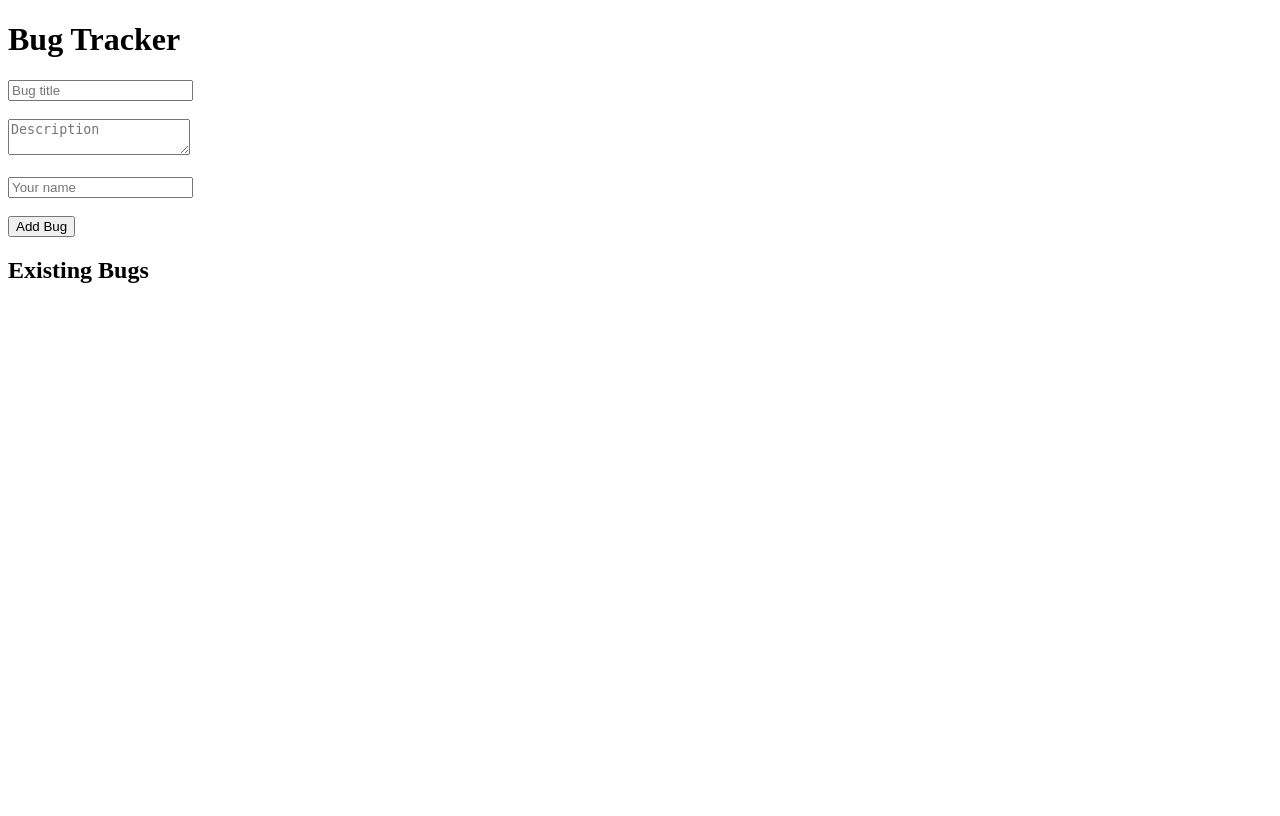
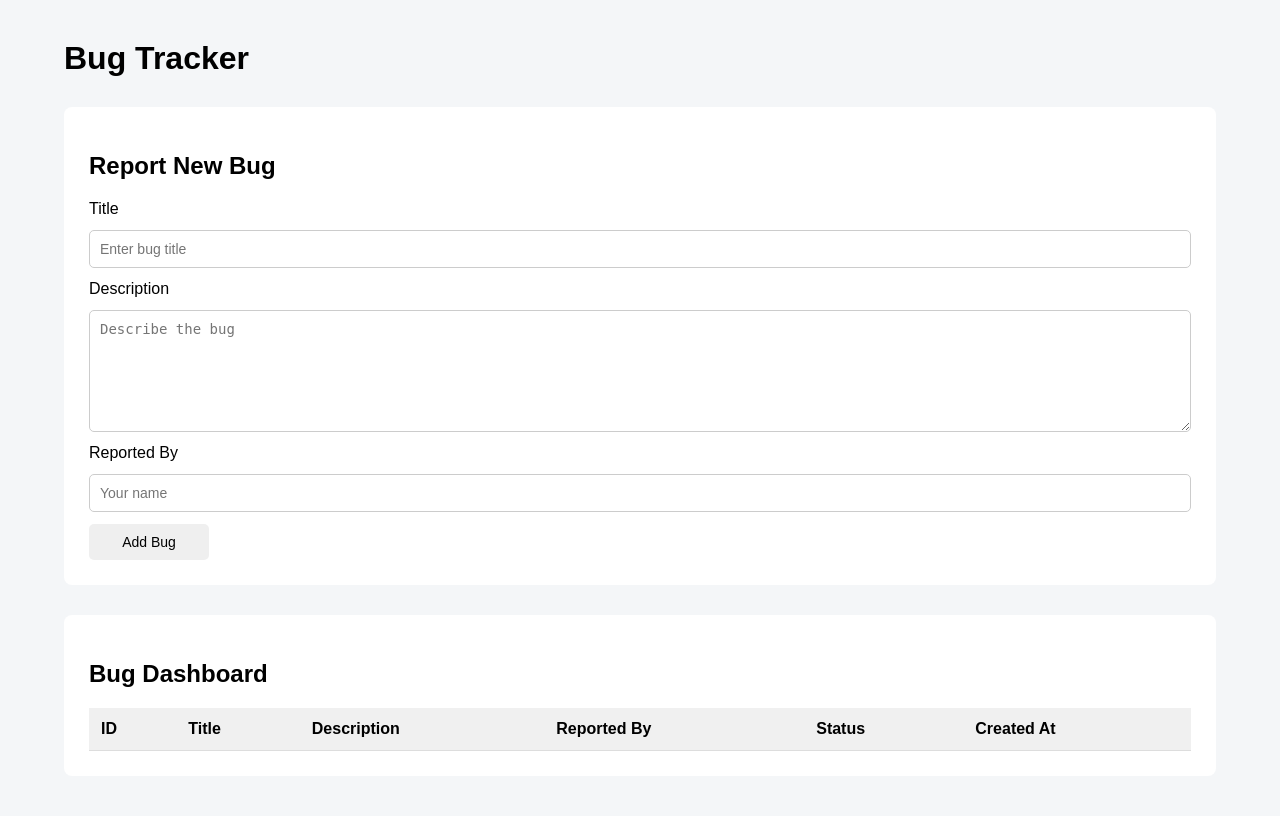
Before and after one commit to akkustunahann/bug-tracker, a Flask app: page / in a window 1280 px wide. Before the commit the page ends 283 px from the top, so only its background shows below. Run offline with Flask 3, Linux system fonts and the light colour scheme; data that the repository does not hold is empty.

Commit message:
Add UI layout and status badges

```diff
--- /dev/null
+++ b/static/style.css
@@ -0,0 +1,91 @@
+body {
+    font-family: Arial, sans-serif;
+    background-color: #f4f6f8;
+    margin: 0;
+    padding: 0;
+}
+
+.container {
+    width: 90%;
+    max-width: 1200px;
+    margin: 40px auto;
+}
+
+h1 {
+    margin-bottom: 30px;
+}
+
+.form-section,
+.dashboard-section {
+    background-color: white;
+    padding: 25px;
+    margin-bottom: 30px;
+    border-radius: 8px;
+}
+
+form {
+    display: flex;
+    flex-direction: column;
+    gap: 12px;
+}
+
+input,
+textarea {
+    padding: 10px;
+    font-size: 14px;
+    border: 1px solid #ccc;
+    border-radius: 5px;
+}
+
+textarea {
+    min-height: 100px;
+    resize: vertical;
+}
+
+button {
+    width: 120px;
+    padding: 10px;
+    border: none;
+    border-radius: 5px;
+    cursor: pointer;
+    font-size: 14px;
+}
+
+table {
+    width: 100%;
+    border-collapse: collapse;
+}
+
+th,
+td {
+    padding: 12px;
+    border-bottom: 1px solid #ddd;
+    text-align: left;
+}
+
+th {
+    background-color: #f0f0f0;
+}
+
+.status {
+    display: inline-block;
+    padding: 6px 10px;
+    border-radius: 15px;
+    font-size: 13px;
+    font-weight: bold;
+}
+
+.created {
+    background-color: #dbeafe;
+    color: #1e40af;
+}
+
+.in-progress {
+    background-color: #fef3c7;
+    color: #92400e;
+}
+
+.done {
+    background-color: #dcfce7;
+    color: #166534;
+}
--- a/templates/index.html
+++ b/templates/index.html
@@ -1,42 +1,58 @@
 <!DOCTYPE html>
-
-<html>
+<html lang="en">
 
 <head>
+    <meta charset="UTF-8">
+    <meta name="viewport" content="width=device-width, initial-scale=1.0">
+
     <title>Bug Tracker</title>
+
+    <link
+        rel="stylesheet"
+        href="{{ url_for('static', filename='style.css') }}"
+    >
 </head>
-
 
 <body>
 
+    <div class="container">
+
         <h1>Bug Tracker</h1>
 
+        <section class="form-section">
+
+            <h2>Report New Bug</h2>
 
             <form action="/add" method="POST">
 
+                <label for="title">Title</label>
+
                 <input
+                    type="text"
+                    id="title"
                     name="title"
-    placeholder="Bug title">
+                    placeholder="Enter bug title"
+                    required
+                >
 
-
-    <br><br>
-
+                <label for="description">Description</label>
 
                 <textarea
+                    id="description"
                     name="description"
-    placeholder="Description"></textarea>
+                    placeholder="Describe the bug"
+                    required
+                ></textarea>
 
-
-    <br><br>
-
+                <label for="reported_by">Reported By</label>
 
                 <input
+                    type="text"
+                    id="reported_by"
                     name="reported_by"
-    placeholder="Your name">
-
-
-    <br><br>
-
+                    placeholder="Your name"
+                    required
+                >
 
                 <button type="submit">
                     Add Bug
@@ -44,18 +60,86 @@
 
             </form>
 
+        </section>
 
-<h2>Existing Bugs</h2>
 
+        <section class="dashboard-section">
+
+            <h2>Bug Dashboard</h2>
+
+            <table>
+
+                <thead>
+                    <tr>
+                        <th>ID</th>
+                        <th>Title</th>
+                        <th>Description</th>
+                        <th>Reported By</th>
+                        <th>Status</th>
+                        <th>Created At</th>
+                    </tr>
+                </thead>
+
+                <tbody>
 
                     {% for bug in bugs %}
 
-<p>
-{{ bug }}
-</p>
+                    <tr>
+                        <td>{{ bug[0] }}</td>
+                        <td>{{ bug[1] }}</td>
+                        <td>{{ bug[2] }}</td>
+                        <td>{{ bug[3] }}</td>
+
+                        <td>
+
+                            {% if bug[4] == "Created" %}
+
+                                <span class="status created">
+                                    Created
+                                </span>
+
+                            {% elif bug[4] == "In Progress" %}
+
+                                <span class="status in-progress">
+                                    In Progress
+                                </span>
+
+                            {% elif bug[4] == "Done" %}
+
+                                <span class="status done">
+                                    Done
+                                </span>
+
+                            {% endif %}
+
+                        </td>
+
+                        <td>{{ bug[5] }}</td>
+
+                    </tr>
 
                     {% endfor %}
 
+                </tbody>
+
+            </table>
+
+        </section>
+
+    </div>
+
+    <script>
+        const form = document.querySelector("form");
+
+        form.addEventListener("submit", function(event) {
+            const title = document.getElementById("title").value;
+
+            if (title.trim() === "") {
+             alert("Bug title cannot be empty!");
+                event.preventDefault();
+            }
+        });
+    </script>
 
 </body>
 
```
Lines whose indentation alone changed are shown as unchanged.
